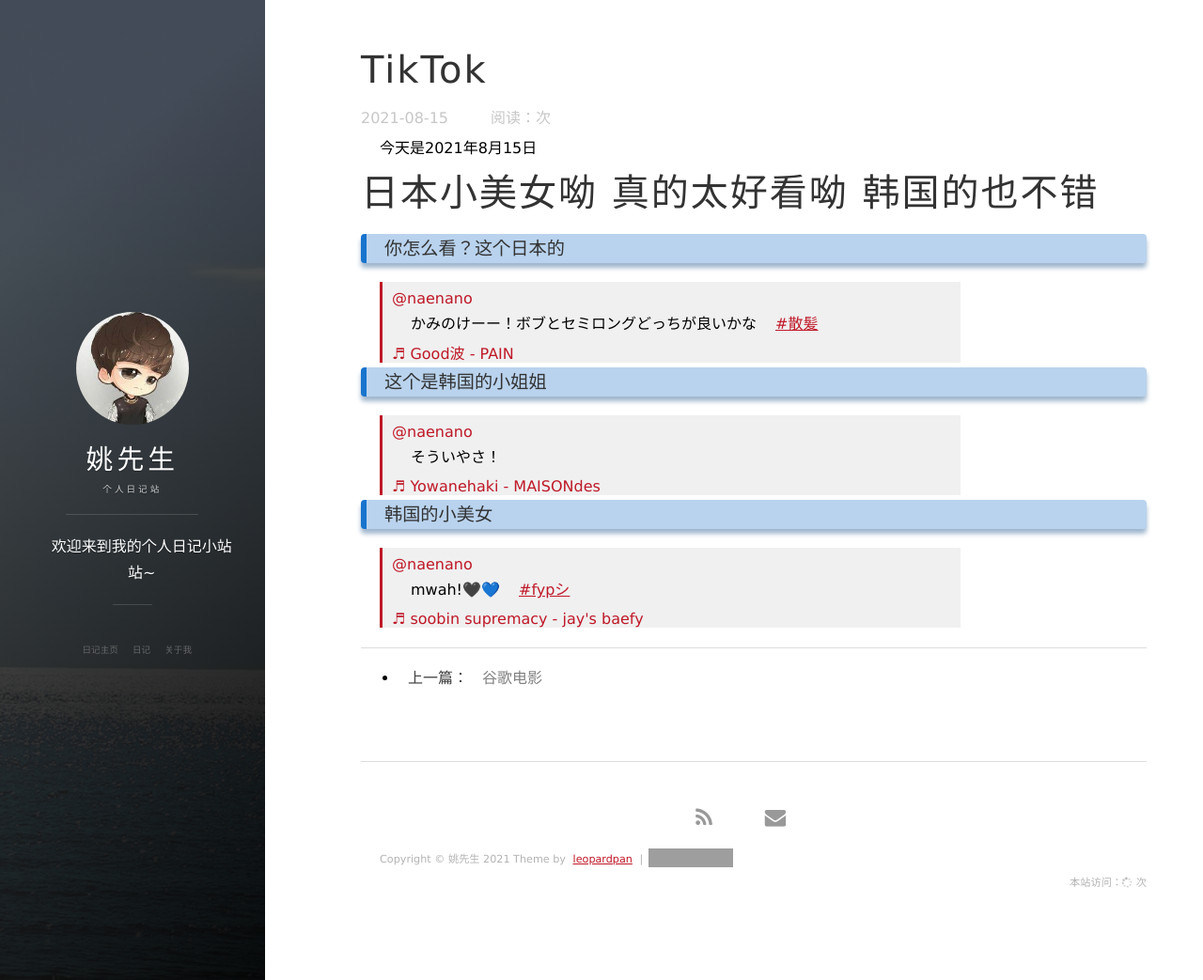
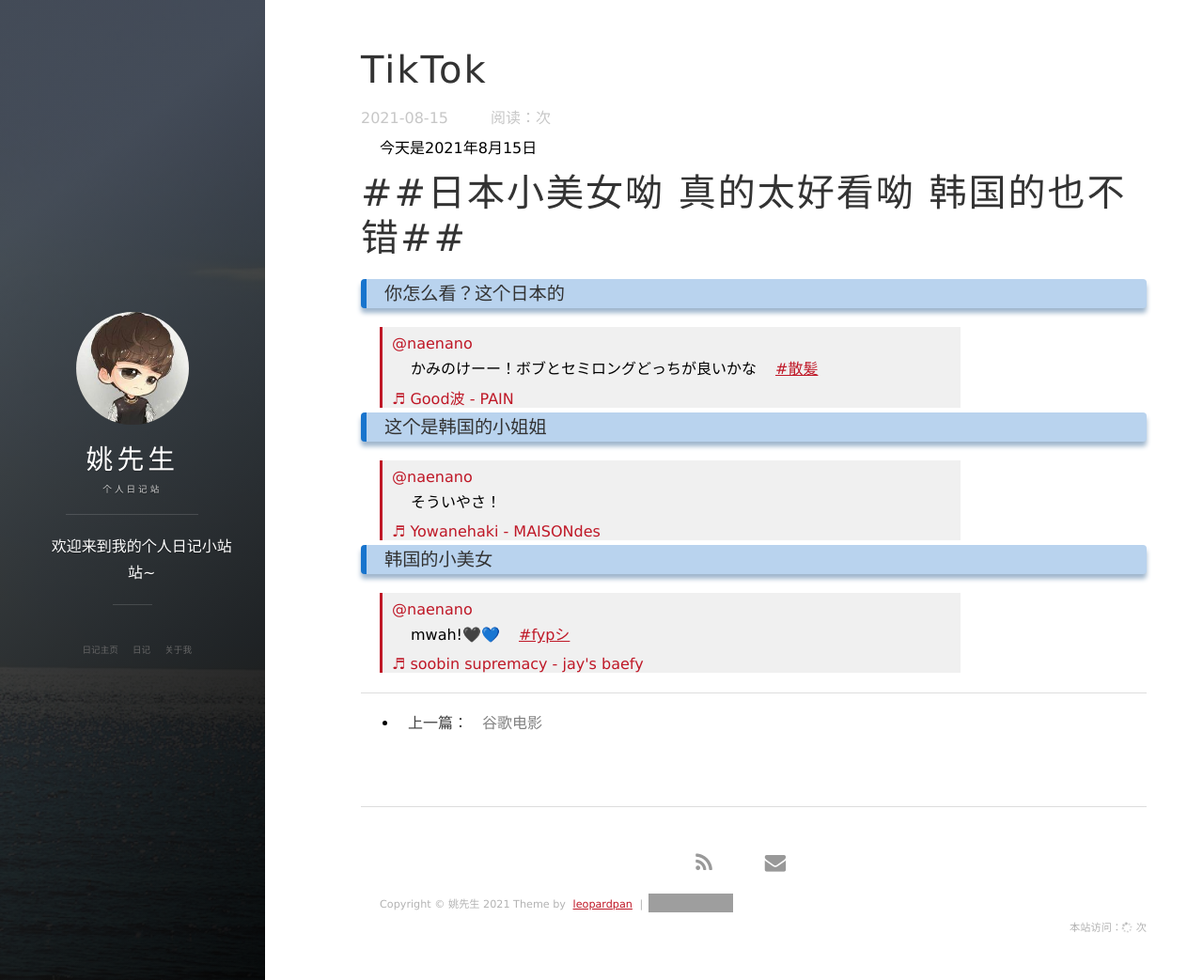
Before and after one commit to Killer-Yao/blog.github.io, a Jekyll site: the page built from _posts/2021-08-15-TikTok.md, in a window 1280 px wide and 1043 px high. Shown: the whole window at 94% size. Built offline with Jekyll 4.4.1, drawn with Linux system fonts in a browser that asks for light colours; nearby versions of some CDN libraries; a script that is not in the unit is left out; comment, search, counter and statistics services are not loaded; grey boxes are pictures that could not be loaded.

Commit message:
Update 2021-08-15-TikTok.md

```diff
--- a/_posts/2021-08-15-TikTok.md
+++ b/_posts/2021-08-15-TikTok.md
@@ -7,7 +7,7 @@ tags:  Jpan美女
 
 今天是2021年8月15日
 
-# 日本小美女呦 真的太好看呦  韩国的也不错
+# ##日本小美女呦 真的太好看呦  韩国的也不错##
 ### 你怎么看？这个日本的
 
  <blockquote class="tiktok-embed" cite="https://www.tiktok.com/@naenano/video/6994373265552657665" data-video-id="6994373265552657665" style="max-width: 605px;min-width: 325px;" > <section> <a target="_blank" title="@naenano" href="https://www.tiktok.com/@naenano">@naenano</a> <p>かみのけーー！ボブとセミロングどっちが良いかな　<a title="散髪" target="_blank" href="https://www.tiktok.com/tag/%E6%95%A3%E9%AB%AA">#散髪</a></p> <a target="_blank" title="♬ Good波 - PAIN" href="https://www.tiktok.com/music/Good波-6988810468240542465">♬ Good波 - PAIN</a> </section> </blockquote> <script async src="https://www.tiktok.com/embed.js"></script>
```
